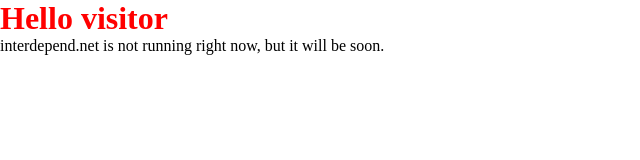
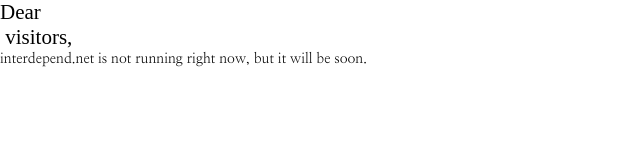
Before and after one commit to sukjo/interdependnet-failover, a website: page public/index.html in a window 1280 px wide. Shown: the whole page, without its empty margins (0-640 px from the left). Drawn offline with Linux system fonts and the light colour scheme; files whose address does not match are found by name; a web font is replaced by a local one.

Commit message:
halfway through site updates

```diff
--- a/public/index.html
+++ b/public/index.html
@@ -3,13 +3,21 @@
   <head>
     <meta charset="UTF-8" />
     <meta name="viewport" content="width=device-width, initial-scale=1.0" />
+    <link rel="preconnect" href="https://fonts.googleapis.com" />
+    <link rel="preconnect" href="https://fonts.gstatic.com" crossorigin />
+    <link
+      href="https://fonts.googleapis.com/css2?family=Ballet:opsz@16..72&family=Nanum+Myeongjo:wght@400;800&display=swap&family=Share+Tech+Mono&display=swap"
+      rel="stylesheet"
+    />
     <link rel="stylesheet" href="./styles.css" type="text/css" />
-    <title>interdepend.net</title>
+    <title>unavailable</title>
   </head>
   <body>
-    <h1>Hello visitor</h1>
+    <div id="header">
+      <h2>Dear</h2>
+      <h2>&nbsp;visitors,</h2>
+    </div>
     <p>interdepend.net is not running right now, but it will be soon.</p>
   </body>
       <script src="script.js" type="text/javascript"></script>
-
 </html>
--- a/public/styles.css
+++ b/public/styles.css
@@ -1,9 +1,44 @@
 * {
-    margin: 0;
-    padding: 0;
-    box-sizing: border-box;
+  margin: 0;
+  padding: 0;
+  box-sizing: border-box;
 }
 
-h1 {
-    color: red;
+:root {
+  font-size: 14px;
+  --lightest: #f5f3f1;
+  --light: #dcdad8;
+  --dark: #393736;
+  --primary: #8795f1;
+  --accent: #ff4e00;
+  --green-grey: #a3a497;
+  --bottom-box-size: 14vh;
+  --border-size: 1px;
+  --handle-size: 0.6rem;
+  --verse-fs: 4rem;
+  --verse-lh: calc(var(--verse-fs) + 0.5rem);
+  --ff-cursive: "Ballet", serif;
+  /* --ff-mono: "mononoki-Regular", monospace; */
+  --ff-serif: "Nanum Myeongjo", serif;
 }
+
+/* ---------------------------------- TEXT ---------------------------------- */
+
+h2 {
+  font-family: var(--ff-cursive);
+  font-weight: 400;
+}
+
+p,
+input,
+label {
+  font-size: 1rem;
+  font-family: var(--ff-serif);
+  font-weight: 400;
+}
+
+span {
+  font-family: var(--ff-mono);
+  font-weight: 400;
+  font-style: normal;
+}
```
Also changed, not shown: src/server.js (+7 -4 lines), public/script.js (deleted).
